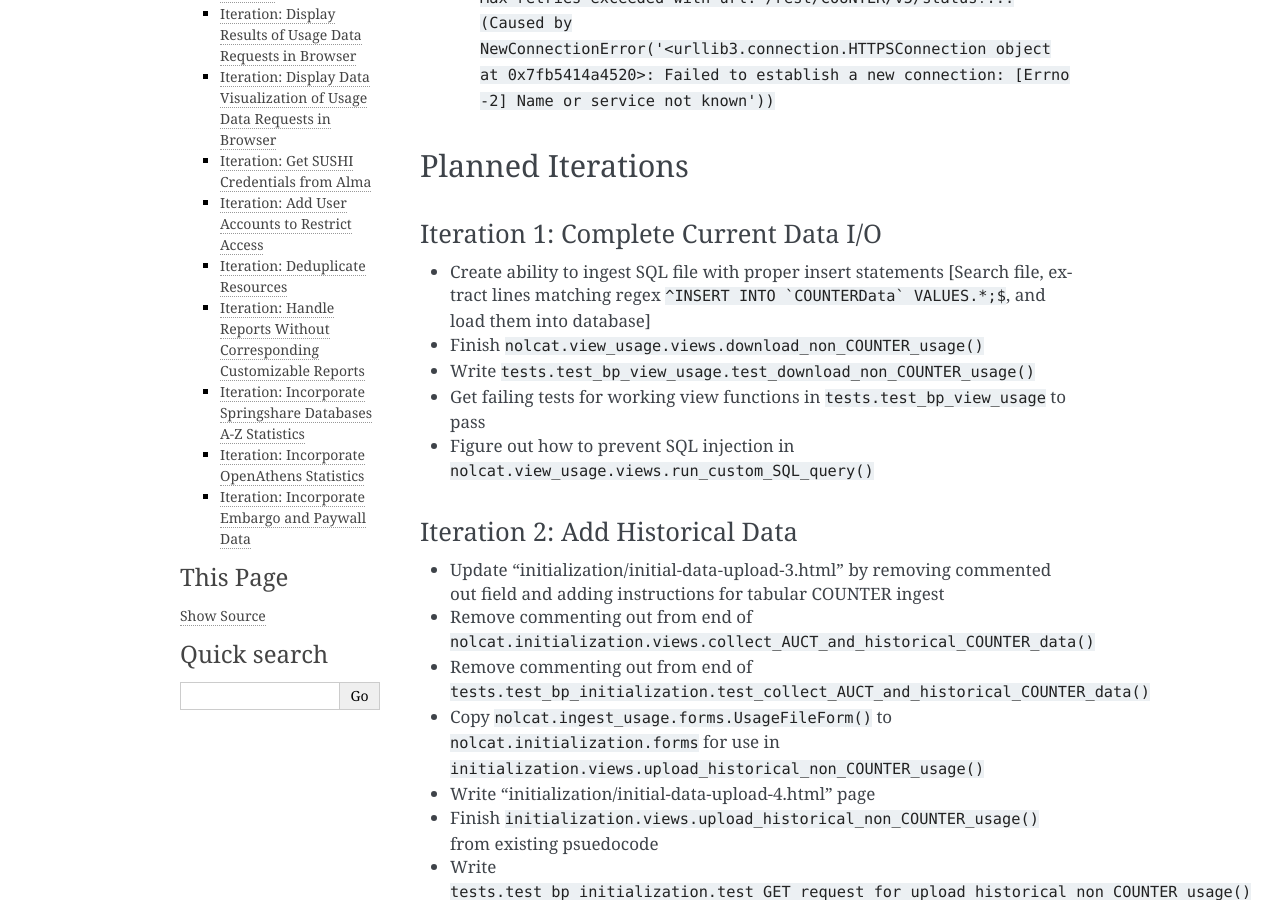
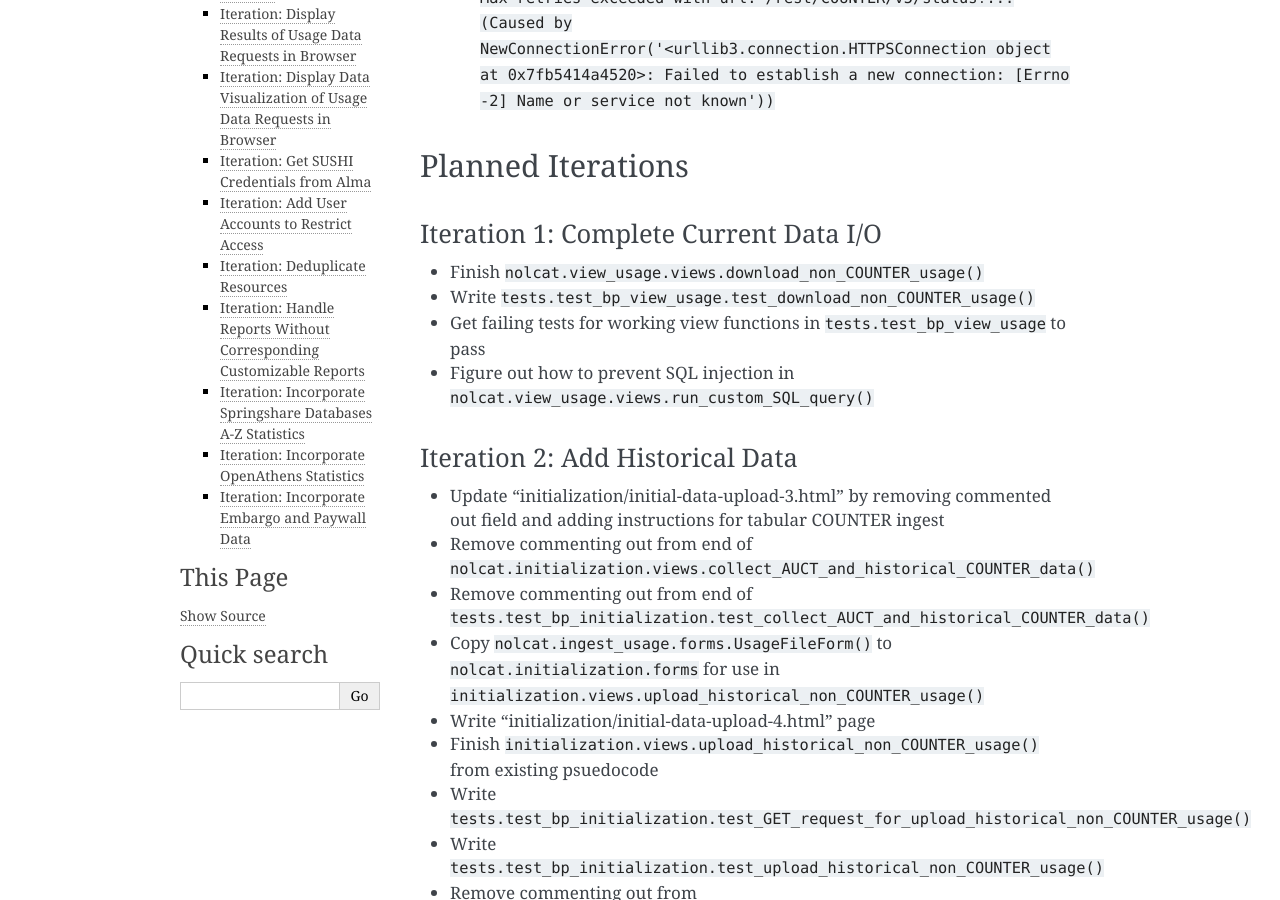
Before and after one commit to ereiskind/nolcat, a Sphinx documentation site: the page built from docs/source/roadmap.rst, in a window 1280 px wide and 900 px high, scrolled down 1268 px. Built offline with Sphinx 7.4.7, drawn with Linux system fonts in a browser that asks for light colours.

Commit message:
Remove to-do for branch objective

```diff
--- a/docs/source/roadmap.rst
+++ b/docs/source/roadmap.rst
@@ -21,7 +21,6 @@ Planned Iterations
 
 Iteration 1: Complete Current Data I/O
 ======================================
-* Create ability to ingest SQL file with proper insert statements [Search file, extract lines matching regex ``^INSERT INTO `COUNTERData` VALUES.*;$``, and load them into database]
 * Finish ``nolcat.view_usage.views.download_non_COUNTER_usage()``
 * Write ``tests.test_bp_view_usage.test_download_non_COUNTER_usage()``
 * Get failing tests for working view functions in ``tests.test_bp_view_usage`` to pass
```
